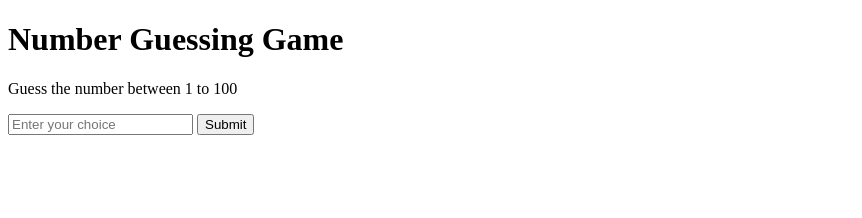
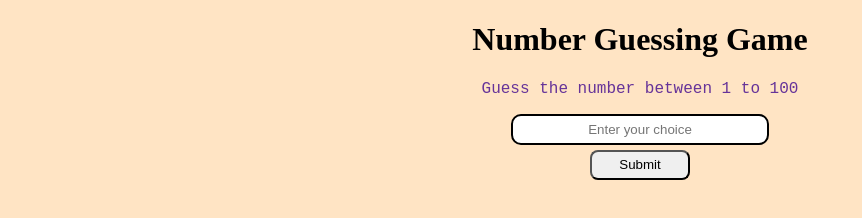
Before and after one commit to nihalmujawar121/Random-Number-Game, a plain HTML site: page index.html in a window 1280 px wide. Shown: the whole page, without its empty margins (0-862 px from the left). Drawn offline with Linux system fonts and the light colour scheme.

Commit message:
added custom css to the elements

```diff
--- a/css/style.css
+++ b/css/style.css
@@ -0,0 +1,36 @@
+body{
+    background-color: bisque;
+
+}
+
+.center{
+    text-align: center;
+}
+
+button{
+    display: block;
+    margin: 0 auto;
+    margin-top: 5px;
+    border-radius: 8px;
+    width: 100px;
+    height: 30px;
+}
+
+input{
+    border: 2px solid black;
+    border-radius: 10px;
+    text-align: center;
+    width: 250px;
+    height: 25px;
+}
+
+input::-webkit-outer-spin-button,
+input::-webkit-inner-spin-button {
+  -webkit-appearance: none;
+  margin: 0;
+}
+
+p{
+    color: rebeccapurple;
+    font-family: 'Courier New', Courier, monospace;
+}
--- a/index.html
+++ b/index.html
@@ -7,9 +7,11 @@
     <link rel="stylesheet" href="css/style.css" />
   </head>
   <body>
-    <h1>Number Guessing Game</h1>
-    <p>Guess the number between 1 to 100</p>
-    <input type="text" placeholder="Enter your choice" />
-    <button type="button">Submit</button>
+    <div class="center">
+      <h1>Number Guessing Game</h1>
+      <p>Guess the number between 1 to 100</p>
+      <input type="number" placeholder="Enter your choice" min="1" max="100" />
+      <button type="button">Submit</button>
+    </div>
   </body>
 </html>
```
